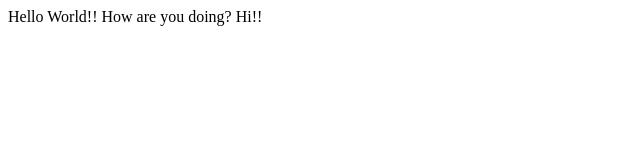
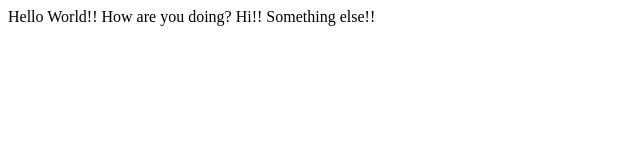
Before and after one commit to mitatmango/git-101, a plain HTML site: page index.html in a window 1280 px wide. Shown: the whole page, without its empty margins (0-640 px from the left). Drawn offline with Linux system fonts and the light colour scheme.

Commit message:
change in new-branch

```diff
--- a/index.html
+++ b/index.html
@@ -8,6 +8,6 @@
 </head>
 <body>
     Hello World!! How are you doing?
-    Hi!!
+    Hi!! Something else!!
 </body>
 </html>
```
